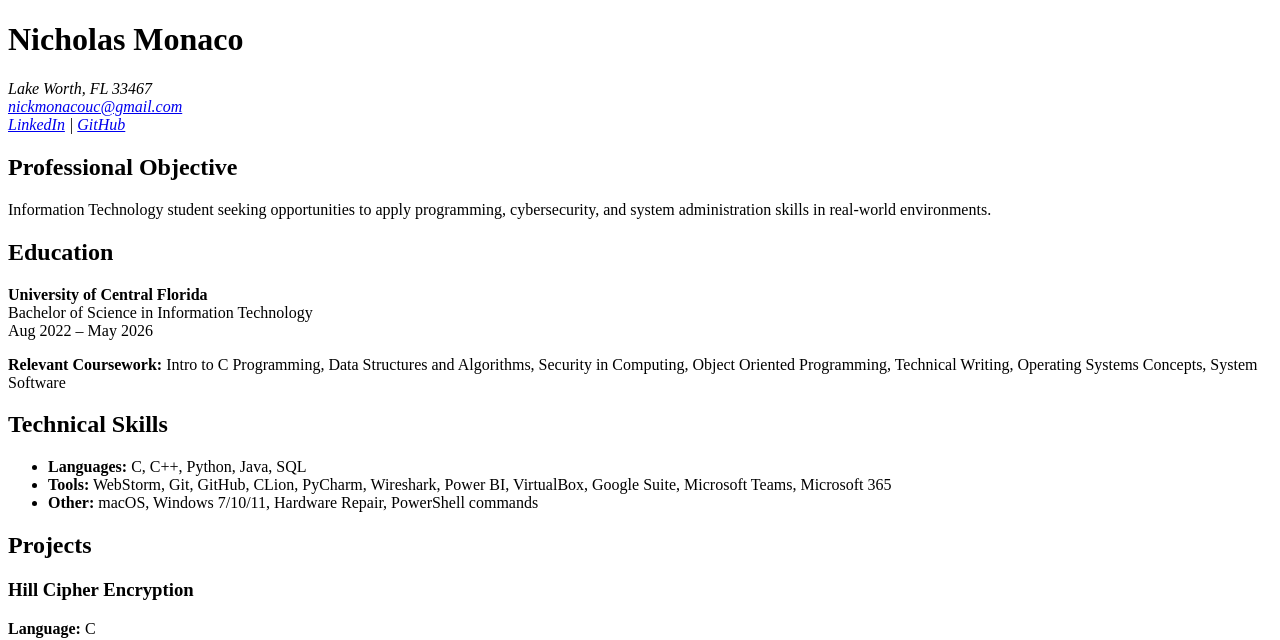
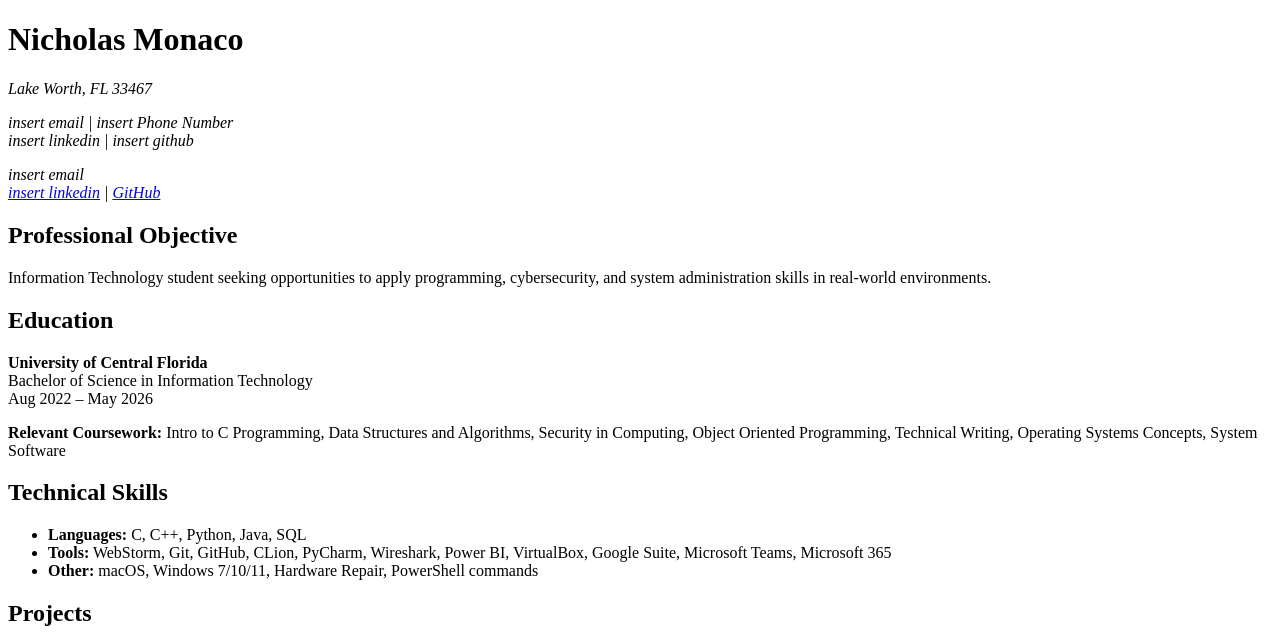
Before and after one commit to NicholasMonaco10/NicholasMonaco10.github.io, a plain HTML site: page resume/index.htm in a window 1280 px wide. Shown: the top 640 px of the page. Drawn offline with Linux system fonts and the light colour scheme.

Commit message:
Update index.htm

```diff
--- a/resume/index.htm
+++ b/resume/index.htm
@@ -11,8 +11,12 @@
     <h1>Nicholas Monaco</h1>
     <address>
         Lake Worth, FL 33467<br>
-        <a href="mailto:nickmonacouc@gmail.com">nickmonacouc@gmail.com</a><br>
-        <a href="https://www.linkedin.com/in/nicholas-monaco-304970321/">LinkedIn</a> |
+        <p>
+            insert email | insert Phone Number<br>
+            insert linkedin | insert github
+        </p>
+        insert email</a><br>
+        <a href="https://www.linkedin.com/in/nicholas-monaco-304970321/">insert linkedin</a> |
         <a href="https://github.com/NicholasMonaco10">GitHub</a>
     </address>
 </header>
```
